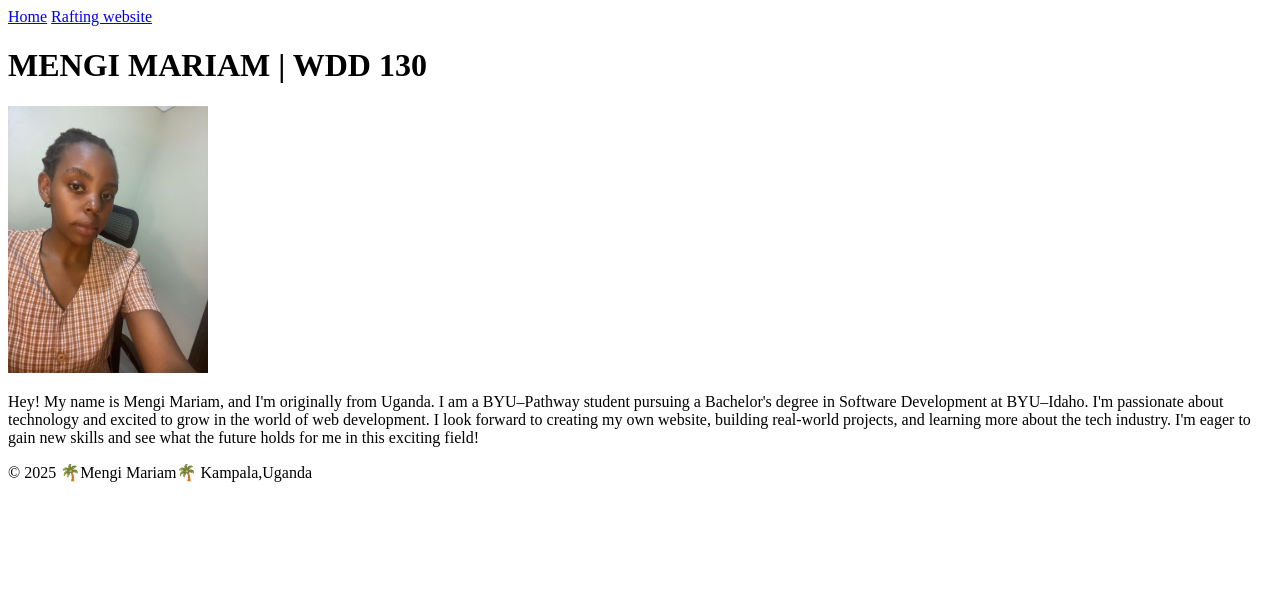
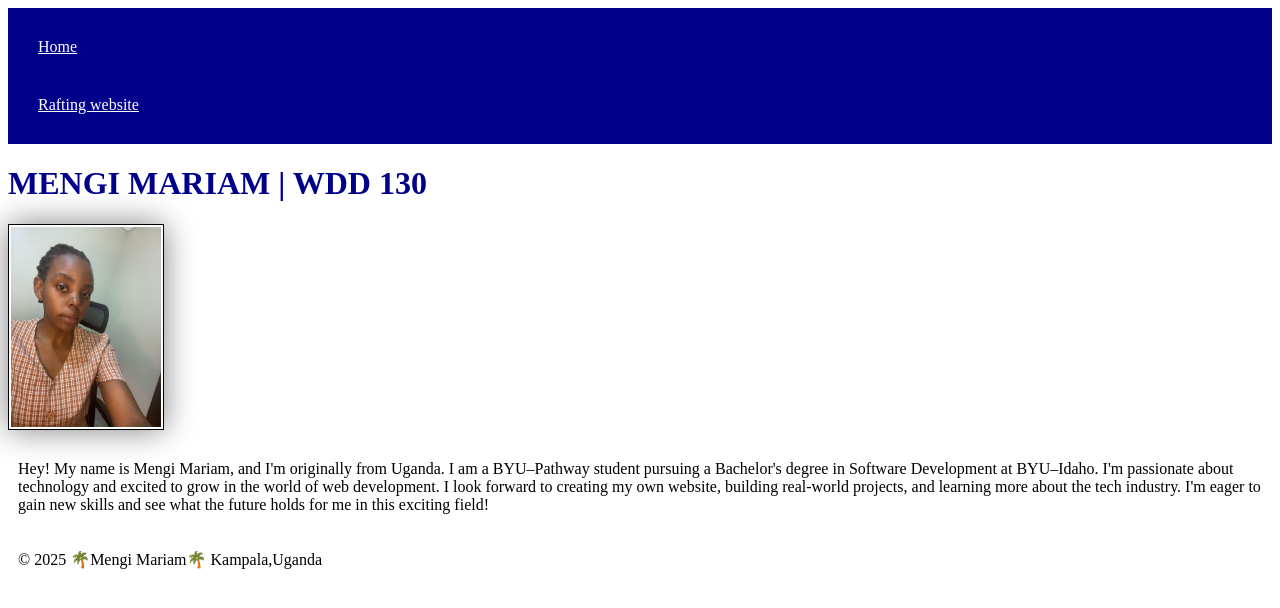
Before and after one commit to Mengi256/wdd130, a plain HTML site: page index.html in a window 1280 px wide. Drawn offline with Linux system fonts and the light colour scheme.

Commit message:
link stylesheet to index.html and apply basic styles

```diff
--- a/index.html
+++ b/index.html
@@ -3,7 +3,11 @@
   <head>
     <meta charset="utf-8">
     <meta name="viewport" content="width=device-width, initial-scale=1.0">
+    <link rel="stylesheet" href="styles/style.css">
     <title>MENGI MARIAM | WDD 130</title>
+    <meta name="description" content="Personal website of Mengi Mariam, a BYU–Pathway student from Uganda studying Software Development and exploring web development projects.">
+
+    <meta name="author" content="Mengi Mariam">
   </head>
 
   <body>
--- /dev/null
+++ b/styles/style.css
@@ -0,0 +1,23 @@
+nav{
+  background-color: darkblue;
+  padding: 10px;
+}
+nav a{
+  color: white;
+  display: block;
+  padding: 20px;
+}
+h1{
+  color: darkblue;
+}
+img{
+  width: 150px;
+  height: auto;
+  border: 1px solid black;
+  padding: 2px;
+  box-shadow: 0 0 30px gray;
+}
+
+p{
+  padding:10px;
+}
```
Also changed, not shown: week02/holygrail.html (+1 -1 lines), images/Uganda.jpg (added), images/temple.jpg (renamed from week02/temple.jpg).
